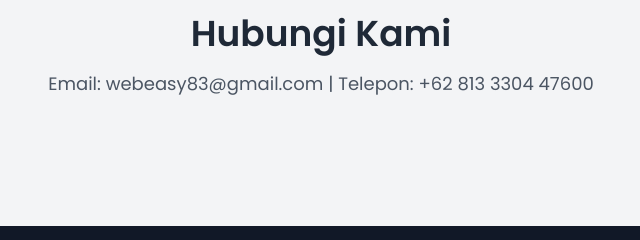
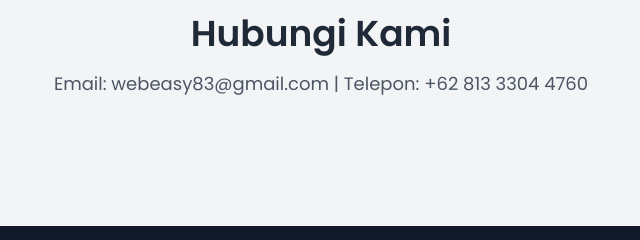
Before and after one commit to nrha1305/web, a plain HTML site: page contact.html in a window 1280 px wide. Shown: the part 138-378 px from the top of the page, 319-959 px from the left. Drawn offline with nearby package versions, Linux system fonts and the light colour scheme.

Commit message:
Update contact.html

```diff
--- a/contact.html
+++ b/contact.html
@@ -21,7 +21,7 @@
 
     <section class="text-center py-20">
         <h2 class="text-4xl font-bold text-gray-800">Hubungi Kami</h2>
-        <p class="mt-4 text-lg text-gray-600">Email: webeasy83@gmail.com | Telepon: +62 813 3304 47600</p>
+        <p class="mt-4 text-lg text-gray-600">Email: webeasy83@gmail.com | Telepon: +62 813 3304 4760</p>
     </section>
 
     <footer class="bg-gray-900 text-white text-center p-6 mt-12">
```
